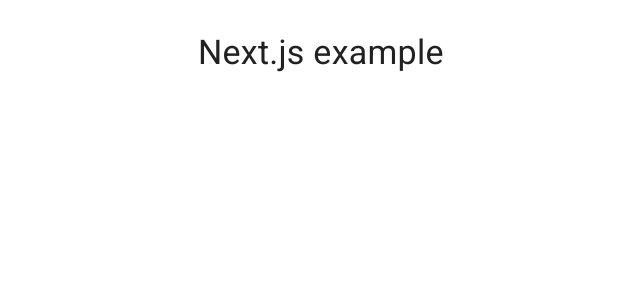
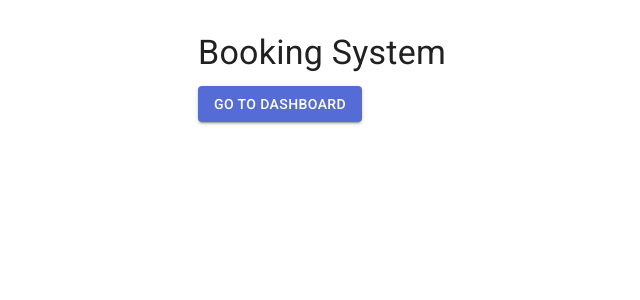
Before and after one commit to bipulpoudel/Booking-System, a Next.js app: page / in a window 1280 px wide. Shown: the top 300 px of the page, without its empty margins (166-806 px from the left). Built offline with nearby package versions, Linux system fonts and the light colour scheme.

Commit message:
[added] loading system added on button

```diff
--- /dev/null
+++ b/src/components/common/Button.js
@@ -0,0 +1,27 @@
+import React from "react";
+
+import Button from "@material-ui/core/Button";
+import CircularProgress from "@material-ui/core/CircularProgress";
+import { useRouter } from "next/router";
+
+const CustomButton = ({
+  loading = false,
+  text,
+  variant = "contained",
+  color = "primary",
+  href = "/",
+}) => {
+  const router = useRouter();
+  return (
+    <Button
+      variant={variant}
+      color={color}
+      disabled={loading}
+      onClick={() => router.push(href).then()}
+    >
+      {loading ? <CircularProgress size={25} /> : text}
+    </Button>
+  );
+};
+
+export default CustomButton;
--- a/src/pages/index.js
+++ b/src/pages/index.js
@@ -1,6 +1,7 @@
 import React from "react";
 import Container from "@material-ui/core/Container";
 import Typography from "@material-ui/core/Typography";
+import Button from "@components/common/Button";
 import Box from "@material-ui/core/Box";
 
 export default function Index() {
@@ -8,8 +9,14 @@
     <Container maxWidth="sm">
       <Box my={4}>
         <Typography variant="h4" component="h1" gutterBottom>
-          Next.js example
+          Booking System
         </Typography>
+        <Button
+          variant="contained"
+          color="primary"
+          text="Go to Dashboard"
+          href="/auth/login"
+        />
       </Box>
     </Container>
   );
```
Also changed, not shown: src/pages/admin/doctors/add.js (+13 -0 lines), src/redux/store.js (added), src/redux/type.js (added).
